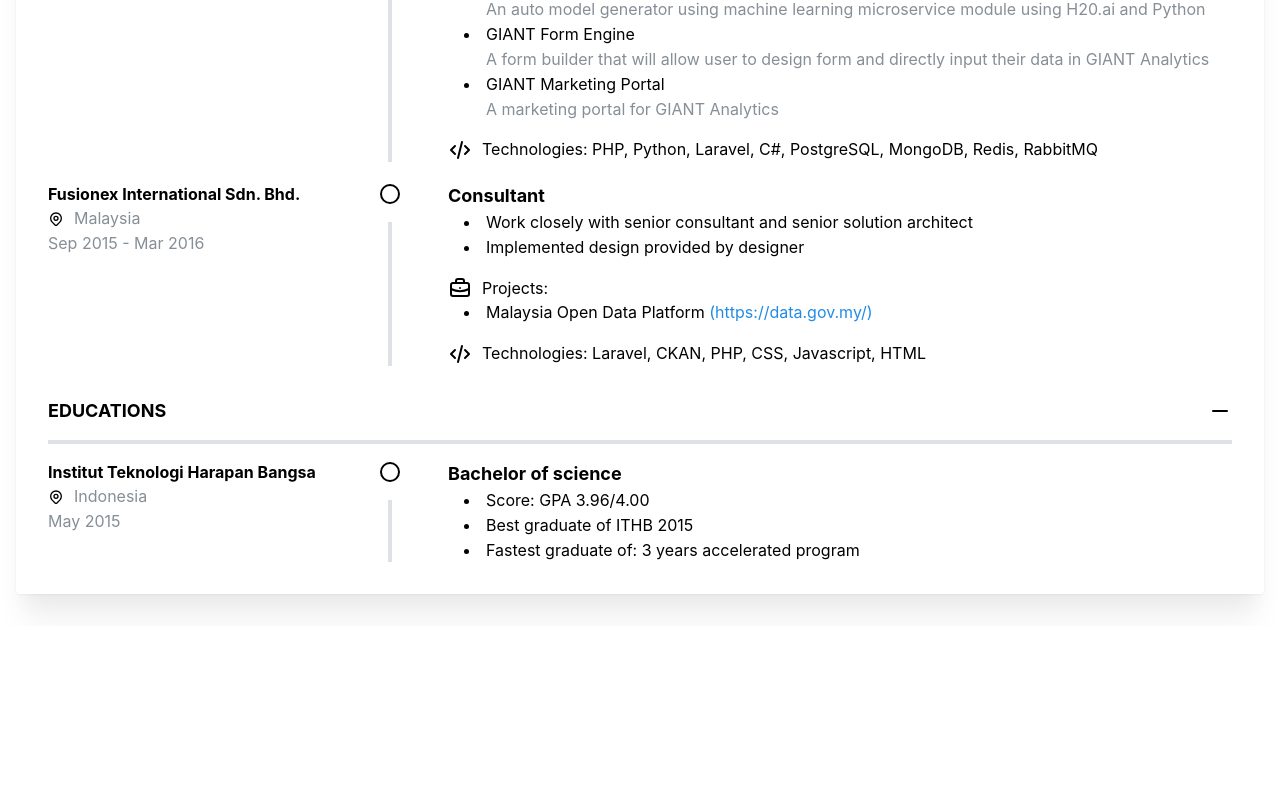
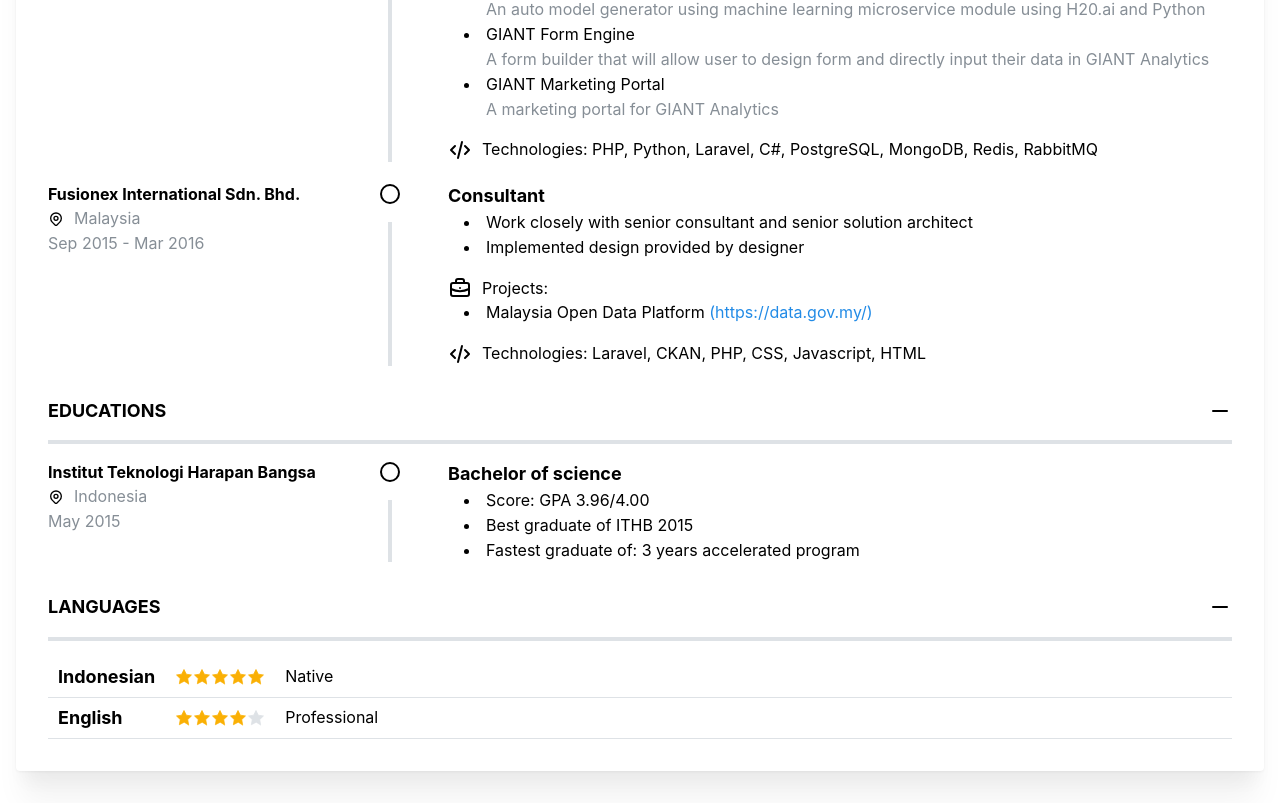
Before and after one commit to hansyulian/cv, a React (Vite) app: page / in a window 1280 px wide. Shown: the part 1756-2559 px from the top of the page. Before the commit the page ends 2382 px from the top, so only its background shows below. Built offline with nearby package versions, Linux system fonts and the light colour scheme.

Commit message:
added language list

```diff
--- a/@types/resume.d.ts
+++ b/@types/resume.d.ts
@@ -25,7 +25,7 @@
 
 type ResumeLanguage = {
   language: string;
-  level: "native" | "professional" | "limited" | "elementary" | "basic";
+  proficiency: LanguageProficiency;
 };
 
 type ResumeReference = {
--- a/@types/valueObject.d.ts
+++ b/@types/valueObject.d.ts
@@ -1,5 +1,11 @@
 type MonthNumber = 1 | 2 | 3 | 4 | 5 | 6 | 7 | 8 | 9 | 10 | 11 | 12;
 type ScaleOfTen = 1 | 2 | 3 | 4 | 5 | 6 | 7 | 8 | 9 | 10;
+type LanguageProficiency =
+  | "native"
+  | "professional"
+  | "limited"
+  | "elementary"
+  | "basic";
 
 type SimpleDate = {
   year: number;
--- /dev/null
+++ b/src/components/ResumeTemplate1/ResumeTemplate1.Languages.tsx
@@ -0,0 +1,47 @@
+import { Text, Rating, Stack, Table, Title } from "@mantine/core";
+
+export type RT1LanguagesProps = {
+  languages: ResumeLanguage[];
+};
+const proficiencyLabelMap: Record<LanguageProficiency, string> = {
+  basic: "Basic",
+  elementary: "Elementary",
+  limited: "Limited",
+  professional: "Professional",
+  native: "Native",
+};
+
+const proficiencySequence: LanguageProficiency[] = [
+  "basic",
+  "elementary",
+  "limited",
+  "professional",
+  "native",
+];
+
+export function RT1Languages(props: RT1LanguagesProps) {
+  const { languages } = props;
+
+  return (
+    <Stack>
+      <Table>
+        {languages.map((language) => (
+          <Table.Tr>
+            <Table.Td>
+              <Title order={4}>{language.language}</Title>
+            </Table.Td>
+            <Table.Td>
+              <Rating
+                readOnly
+                value={proficiencySequence.indexOf(language.proficiency) + 1}
+              />
+            </Table.Td>
+            <Table.Td w="100%">
+              <Text>{proficiencyLabelMap[language.proficiency]}</Text>
+            </Table.Td>
+          </Table.Tr>
+        ))}
+      </Table>
+    </Stack>
+  );
+}
--- a/src/components/ResumeTemplate1/ResumeTemplate1.tsx
+++ b/src/components/ResumeTemplate1/ResumeTemplate1.tsx
@@ -1,6 +1,7 @@
 import { Stack } from "@mantine/core";
 import { RT1Educations } from "~/components/ResumeTemplate1/ResumeTemplate1.Educations";
 import { RT1Experiences } from "~/components/ResumeTemplate1/ResumeTemplate1.Experiences";
+import { RT1Languages } from "~/components/ResumeTemplate1/ResumeTemplate1.Languages";
 import { RT1Profile } from "~/components/ResumeTemplate1/ResumeTemplate1.Profile";
 import { RT1Section } from "~/components/ResumeTemplate1/ResumeTemplate1.Section";
 
@@ -16,14 +17,19 @@
     <Stack gap="xl">
       <RT1Profile profile={data.profile} photoUrl={photoUrl} />
 
-      {data.experiences && (
+      {data.experiences && data.experiences.length > 0 && (
         <RT1Section title="Work Experiences">
           <RT1Experiences experiences={data.experiences} />
         </RT1Section>
       )}
-      {data.educations && (
+      {data.educations && data.educations.length > 0 && (
         <RT1Section title="Educations">
           <RT1Educations educations={data.educations} />
+        </RT1Section>
+      )}
+      {data.languages && data.languages.length > 0 && (
+        <RT1Section title="Languages">
+          <RT1Languages languages={data.languages} />
         </RT1Section>
       )}
     </Stack>
--- a/src/config/data.ts
+++ b/src/config/data.ts
@@ -544,11 +544,11 @@
   languages: [
     {
       language: "Indonesian",
-      level: "native",
+      proficiency: "native",
     },
     {
       language: "English",
-      level: "professional",
+      proficiency: "professional",
     },
   ],
   references: [
```
